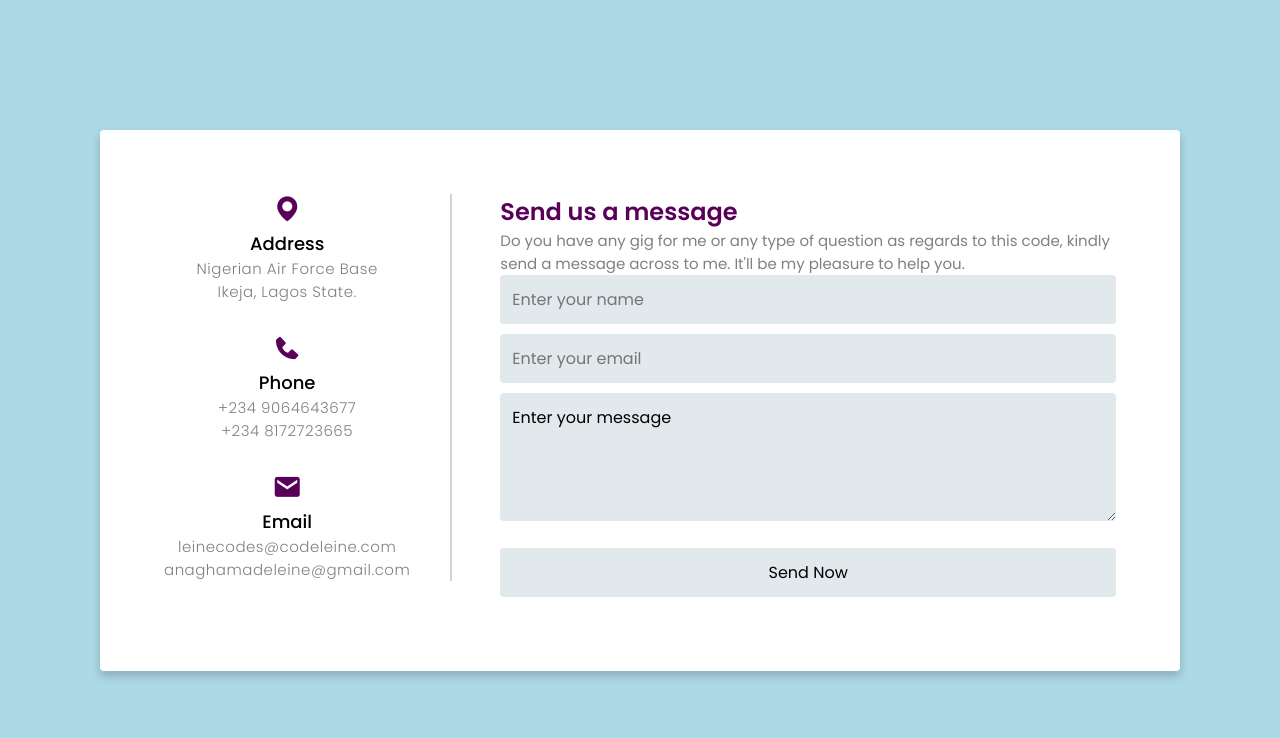
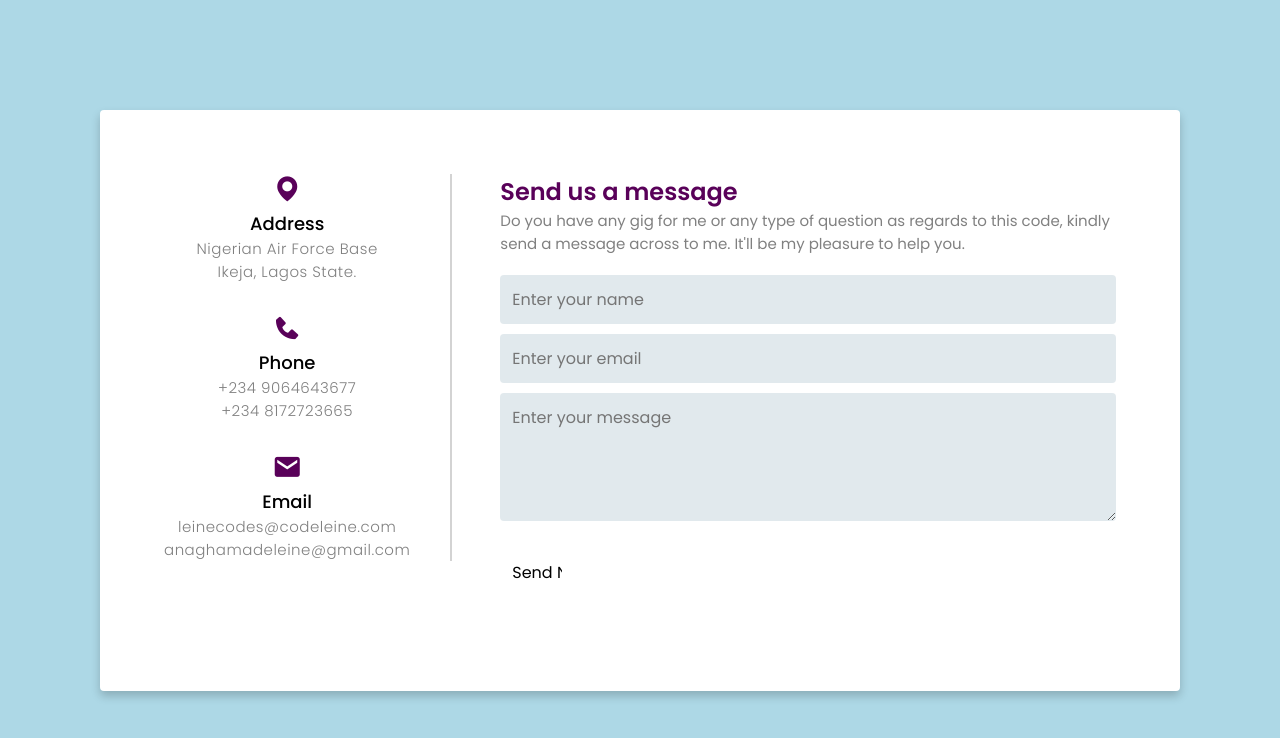
Before and after one commit to MedalLeink/Contact-Us_Form, a plain HTML site: page index.html in a window 1280 px wide. Drawn offline with nearby package versions, Linux system fonts and the light colour scheme.

Commit message:
continuation of form stylings

```diff
--- a/index.html
+++ b/index.html
@@ -45,8 +45,8 @@
           <form action="#">
             <input type="text" placeholder="Enter your name"><br>
             <input type="text" placeholder="Enter your email"><br>
-            <textarea name="text" id="message">Enter your message</textarea><br>
-            <input type="submit" value="Send Now">
+            <textarea name="text" id="message" placeholder="Enter your message"></textarea><br>
+            <input type="submit" value="Send Now" class="send">
           </form>
           </div>
         </div>
--- a/styles.css
+++ b/styles.css
@@ -80,8 +80,12 @@ body {
     font-weight: 400;
     letter-spacing: 0px;
 }
+.form-area {
+    margin: 20px 0 20px 0;
+}
 
-.form-area form input {
+.form-area form input,
+.form-area form textarea {
     margin-bottom: 10px;
     width: 100%;
     padding: 12px;
@@ -94,11 +98,12 @@ body {
 
 .form-area form textarea {
     margin-bottom: 20px;
-    width: 100%;
     height: 16vh;
-    padding: 12px;
-    border: none;
-    background-color: rgba(3, 74, 104, 0.118);
-    border-radius: 4px;
+
+}
+
+.form-area .send {
     font-size: 16px;
+    width: 10%;
+    background-color: #fff;
 }
```
